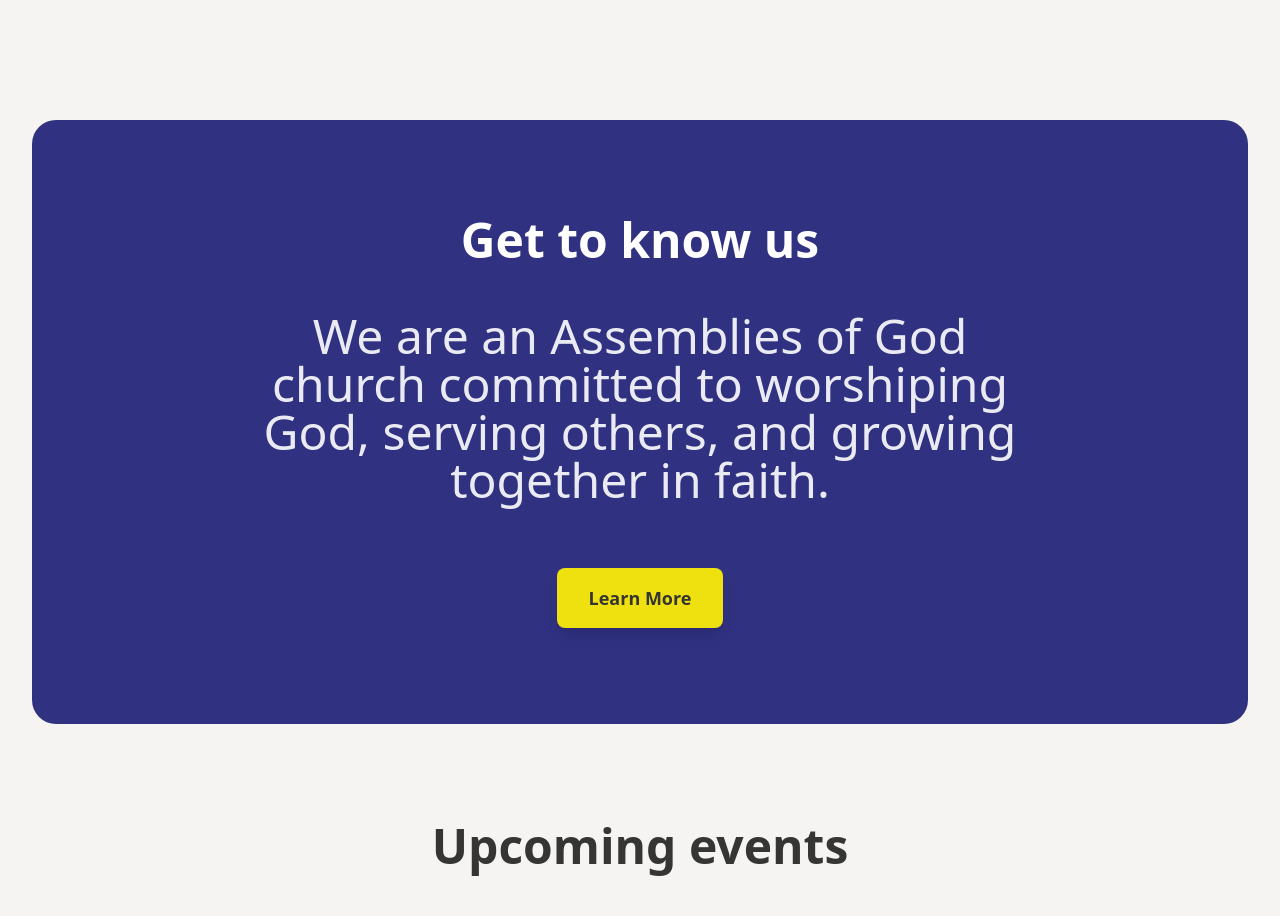
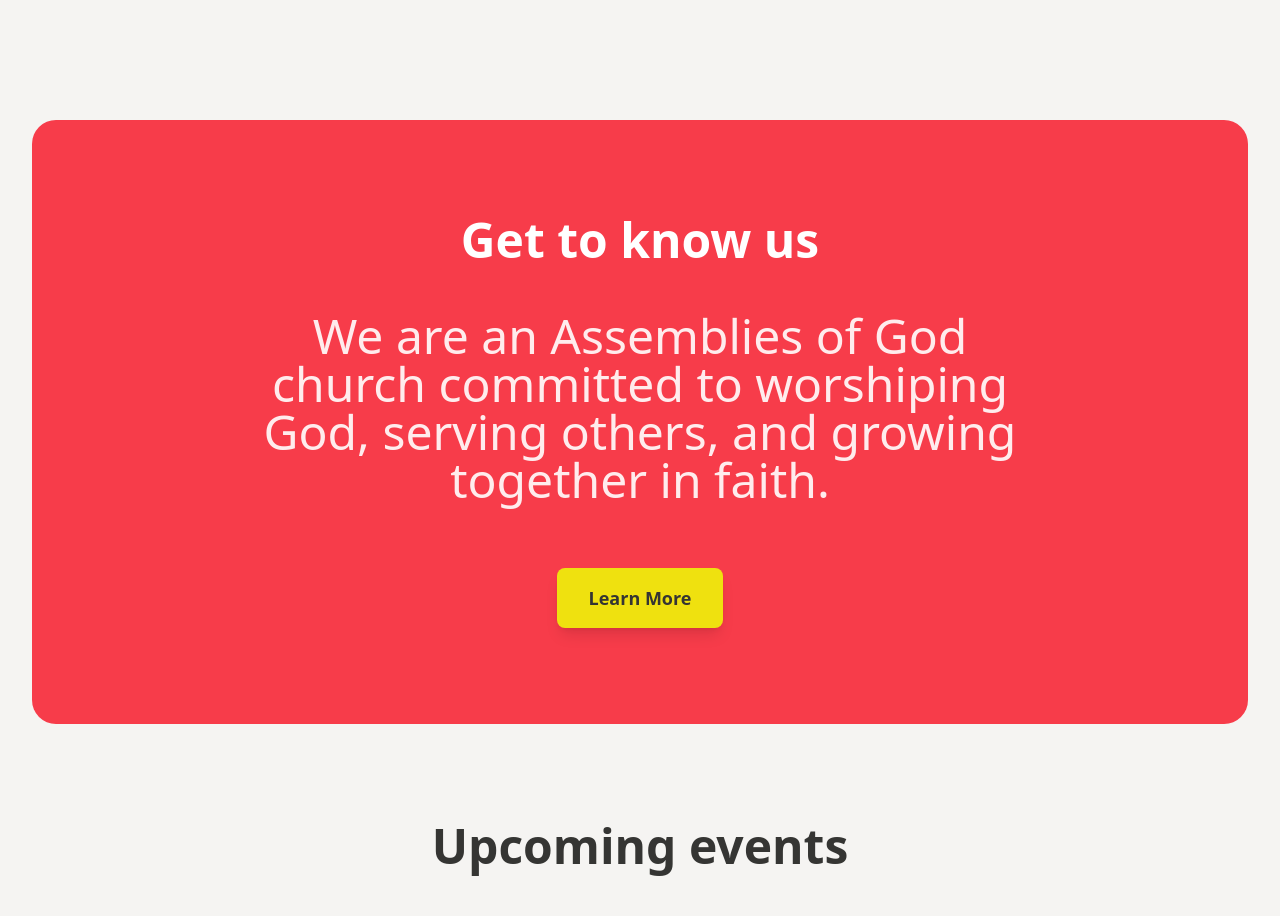
Before and after one commit to judithoseitete/mtcag, a Next.js app: page / in a window 1280 px wide. Shown: the part 1340-2256 px from the top of the page. Built offline with nearby package versions, Linux system fonts and the light colour scheme.

Commit message:
Change About section card background to red

```diff
--- a/components/home/AboutSection.tsx
+++ b/components/home/AboutSection.tsx
@@ -4,7 +4,7 @@ export default function AboutSection() {
   return (
     <section className="bg-brand-neutral min-h-[80vh] flex items-center px-4 sm:px-6 lg:px-8">
       <div className="max-w-7xl mx-auto w-full">
-        <div className="bg-brand-blue rounded-3xl px-8 py-16 md:px-16 md:py-20 lg:px-24 lg:py-24">
+        <div className="bg-brand-red rounded-3xl px-8 py-16 md:px-16 md:py-20 lg:px-24 lg:py-24">
           <div className="max-w-3xl mx-auto text-center">
             <h2 className="text-3xl md:text-4xl lg:text-5xl font-bold text-white mb-8 md:mb-12">
               Get to know us
```
